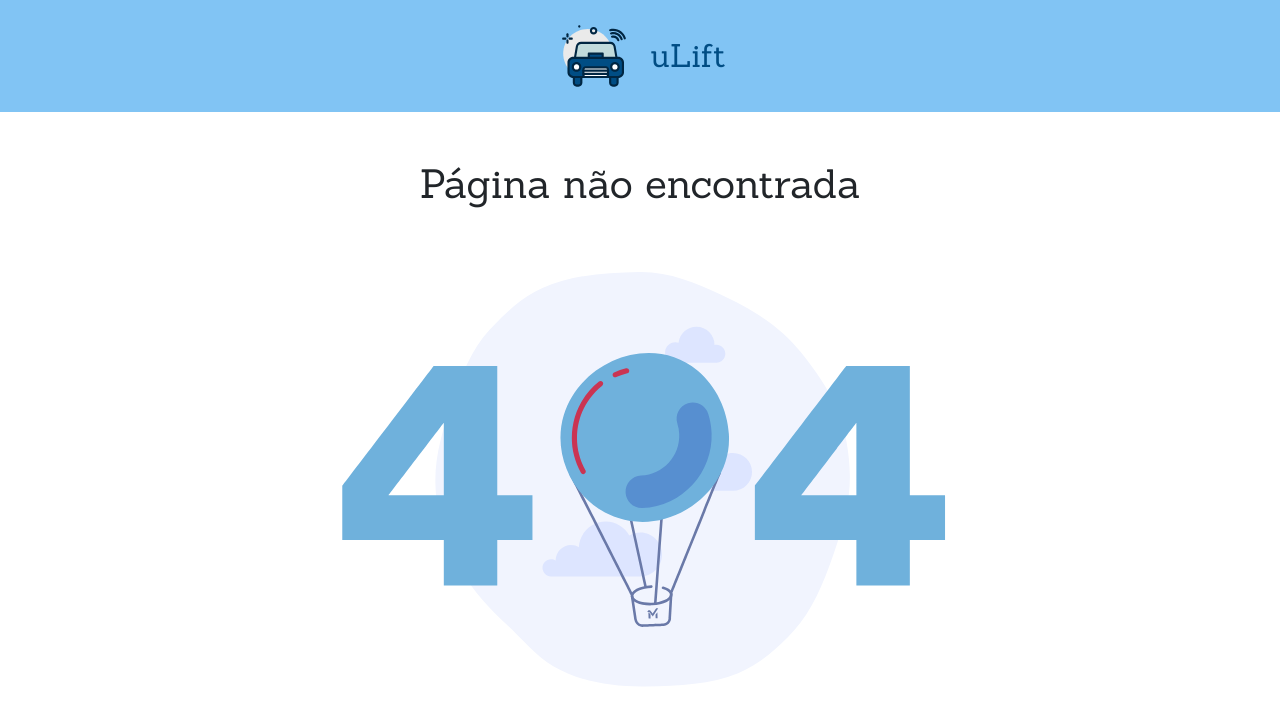
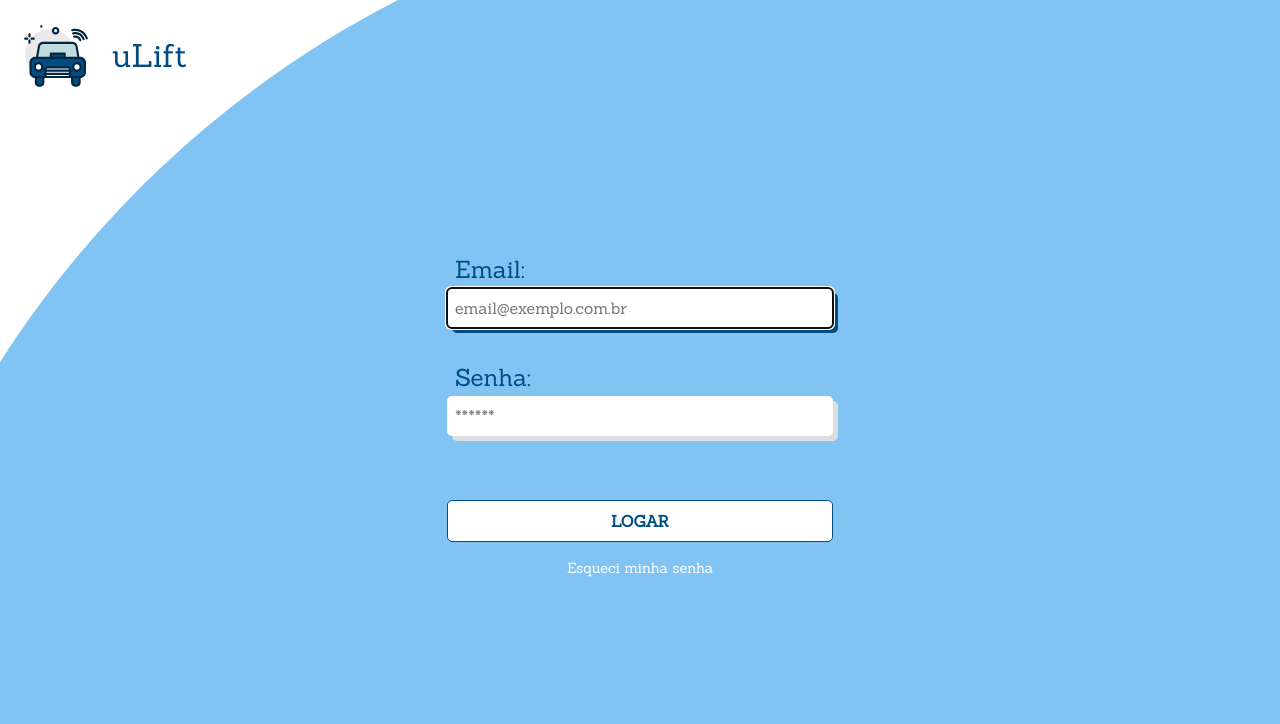
Before and after one commit to GrabK5/Karejjiraido, a React (Create React App) app in the folder ulift-web/: page /login in a window 1280 px wide. Shown: the top 724 px of the page. Built offline with nearby package versions, Linux system fonts and the light colour scheme.

Commit message:
criação tela de login

```diff
--- /dev/null
+++ b/ulift-web/src/Pages/Login/index.js
@@ -0,0 +1,59 @@
+import React, { useRef } from "react";
+import { Link } from "react-router-dom";
+
+import "./styles.css";
+import Logo from "../../assets/Logo.svg";
+
+export default function Login() {
+  const emailRef = useRef(null);
+  const passwordRef = useRef(null);
+
+  function handleSubmit(e) {
+    e.preventDefault();
+
+    const email = emailRef.current.value;
+    const password = passwordRef.current.value;
+
+    //send to API
+  }
+
+  return (
+    <main className="login">
+      <div className="login__logo">
+        <Link to="/" className="header__link">
+          <img className="img-fluid header__logo" src={Logo} alt="uLift Logo" />
+          <span className="header__title">uLift</span>
+        </Link>
+      </div>
+
+      <section className="login__content">
+        <form onSubmit={handleSubmit} className="login__form">
+          <label className="login__label">Email:</label>
+          <input
+            className="login__input"
+            placeholder="email@exemplo.com.br"
+            type="email"
+            required
+            autoFocus
+            ref={emailRef}
+          />
+          <label className="login__label">Senha:</label>
+          <input
+            className="login__input"
+            placeholder="******"
+            type="password"
+            required
+            minLength="6"
+            ref={passwordRef}
+          />
+          <div className="login__content--button">
+            <button className="login__button">logar</button>
+            <Link className="login__forgot" to="/forgot">
+              Esqueci minha senha
+            </Link>
+          </div>
+        </form>
+      </section>
+    </main>
+  );
+}
--- /dev/null
+++ b/ulift-web/src/Pages/Login/styles.css
@@ -0,0 +1,107 @@
+.login {
+	background-image: url('../../assets/bg-login.svg');
+	background-repeat: no-repeat;
+	background-position: right;
+	height: 100vh;
+}
+
+.login__logo {
+	padding: 1rem 0 0 1rem;
+}
+
+.login__content {
+	align-items: center;
+	display: flex;
+	height: calc(100vh - 6rem);
+	justify-content: center;
+}
+
+.login__form {
+	display: flex;
+	flex-direction: column;
+	margin-bottom: 6rem;
+	padding: 2rem;
+	width: 450px;
+}
+
+.login__label {
+	color: #004D84;
+	font-size: 1.5rem;
+	margin: 2rem 0 0 .5rem;
+}
+
+.login__input {
+	border: none;
+	border-radius: 5px;
+	background-color: #fff;
+	box-shadow: 5px 5px #ddd;
+	padding: .5rem;
+}
+
+.login__button {
+	background-color: #fff;
+	border: 1px solid #004d84;
+	border-radius: 5px;
+	color: #004D84;
+	font-weight: bold;
+	padding: .5rem;
+	text-transform: uppercase;
+}
+
+.login__forgot {
+	color: #fff;
+	font-size: .9rem;
+	margin-top: 1rem;
+	text-align: center;
+}
+
+.login__forgot:hover {
+	color: #004D84;
+	text-decoration: none;
+}
+
+.login__forgot:focus {
+	color: #004D84;
+	text-decoration: none;
+}
+
+.login__input:focus {
+	box-shadow: 5px 5px #004D84;
+}
+
+.login__input:hover  {
+	box-shadow: 5px 5px #004D84;
+}
+
+.login__button:hover {
+	background-color: #004D84;
+	border: 1px solid #fff;
+	color: #fff;
+	transition: all .3s ease-in;
+}
+
+.login__button:focus {
+	background-color: #004D84;
+	border: 1px solid #fff;
+	color: #fff;
+	transition: all .3s ease-in;
+}
+
+.login__content--button {
+	display: flex;
+	flex-direction: column;
+	margin-top: 4rem;
+}
+
+@media (max-width: 768px) {
+
+	.login {
+		background-color: #81c4f4;
+		border-radius: 0 800px 0 0;
+	}
+
+	.login__form {
+		padding: 2.5rem;
+	}
+
+}
--- a/ulift-web/src/routes.js
+++ b/ulift-web/src/routes.js
@@ -2,8 +2,9 @@ import React from "react";
 import { BrowserRouter as Router, Route, Switch } from "react-router-dom";
 
 import App from "./App";
-import NotFound from "./Pages/NotFound/index";
-import Register from "./Pages/Register/index";
+import NotFound from "./Pages/NotFound";
+import Register from "./Pages/Register";
+import Login from "./Pages/Login";
 
 const Routes = () => {
   return (
@@ -11,6 +12,7 @@ const Routes = () => {
       <Switch>
         <Route component={App} exact={true} path="/" />
         <Route component={Register} path="/register" />
+        <Route component={Login} path="/login" />
         <Route component={NotFound} />
       </Switch>
     </Router>
```
Also changed, not shown: ulift-web/src/assets/bg-login-mobile.svg (added), ulift-web/src/assets/bg-login.svg (added).
